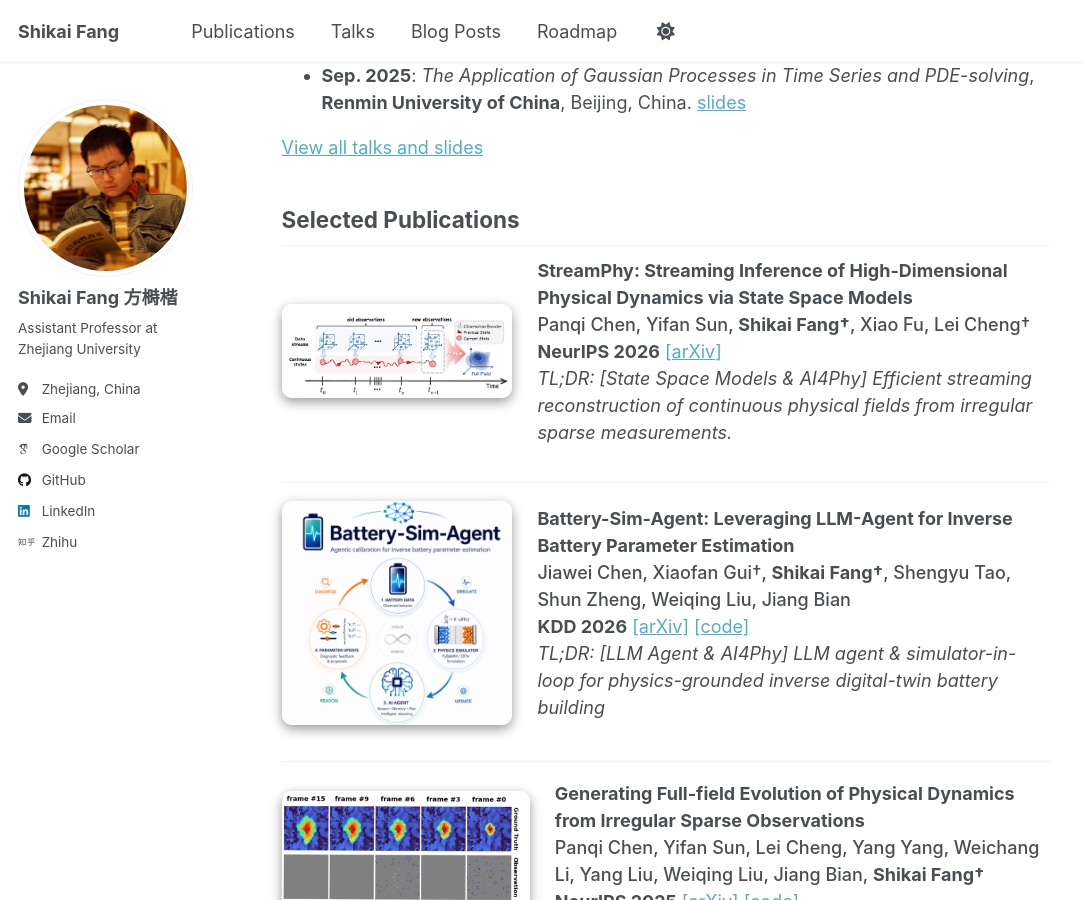
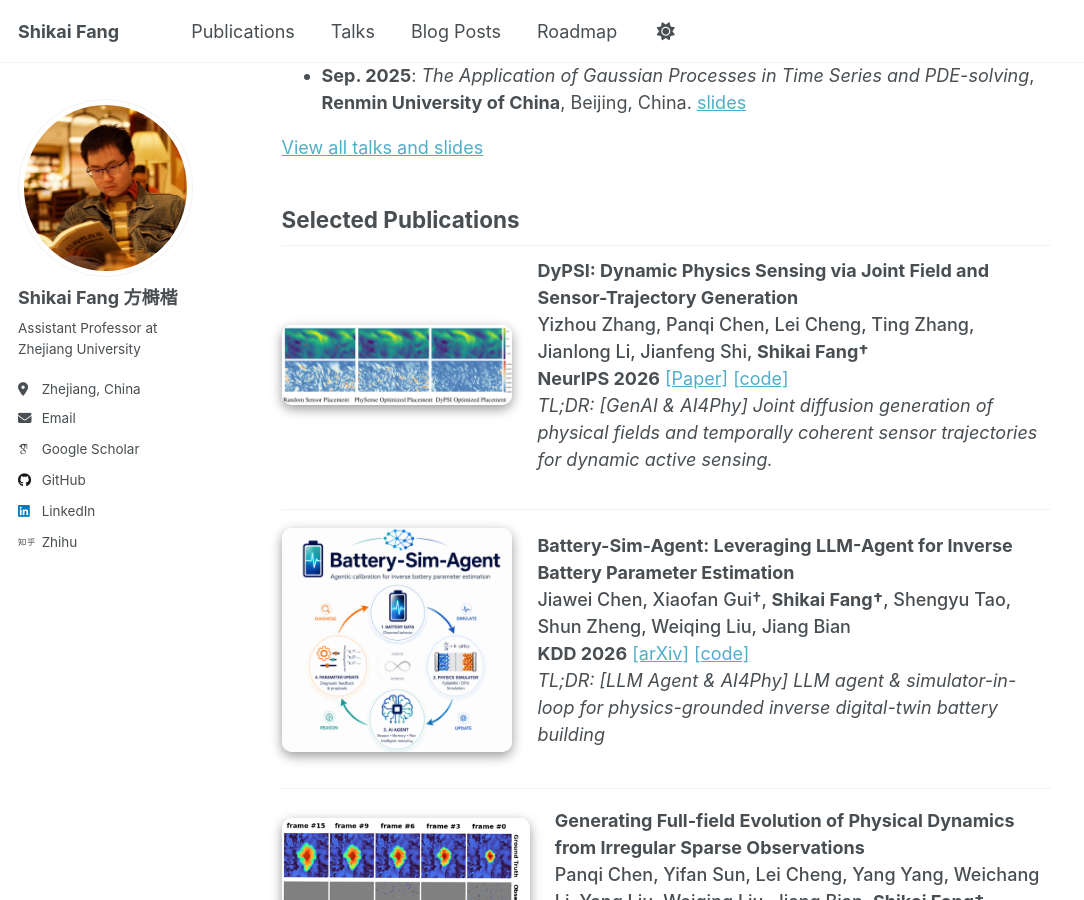
Before and after one commit to xuangu-fang/xuangu-fang.github.io, a Jekyll site: the page built from _pages/about.md, in a window 1280 px wide and 900 px high, scrolled down 1773 px. Shown: the whole window, without its empty margins (0-1084 px from the left). Built offline with Jekyll 4.4.1, drawn with Linux system fonts in a browser that asks for light colours; some web fonts are replaced.

Commit message:
Feature DyPSI and correct StreamPhy corresponding author attribution

```diff
--- a/_pages/about.md
+++ b/_pages/about.md
@@ -52,14 +52,15 @@ I am a dedicated writer to introduce Bayesian machine learning (in Chinese) with
 
 ## Selected Publications
 <div style="display: flex; align-items: center; margin-bottom: 2em;">
-  <img src="/images/pubs/StreamPhy.png" alt="StreamPhy: streaming observations update continuous states to reconstruct a full physical field" style="flex-basis: 30%; max-width: 30%; min-width: 0; margin-right: 25px; border-radius: 10px; box-shadow: 0 4px 12px #999;">
+  <img src="/images/pubs/DyPSI.png" alt="DyPSI sensor placement and reconstruction errors compared with random and PhySense placements" style="flex-basis: 30%; max-width: 30%; min-width: 0; margin-right: 25px; border-radius: 10px; box-shadow: 0 4px 12px #999;">
   <div style="flex-basis: 66.67%; max-width: 66.67%;">
-  <b>StreamPhy: Streaming Inference of High-Dimensional Physical Dynamics via State Space Models</b><br>
-  <span style="font-weight:500;">Panqi Chen, Yifan Sun, <b>Shikai Fang†</b>, Xiao Fu, Lei Cheng†</span><br>
-  <b>NeurIPS 2026</b>
-  <a href="https://arxiv.org/abs/2605.07384">[arXiv]</a>
-  <br>
-  <i>TL;DR: [State Space Models &amp; AI4Phy] Efficient streaming reconstruction of continuous physical fields from irregular sparse measurements.</i>
+    <b>DyPSI: Dynamic Physics Sensing via Joint Field and Sensor-Trajectory Generation</b><br>
+    <span style="font-weight:500;">Yizhou Zhang, Panqi Chen, Lei Cheng, Ting Zhang, Jianlong Li, Jianfeng Shi, <b>Shikai Fang†</b></span><br>
+    <b>NeurIPS 2026</b>
+    <a href="/files/DyPSI_CR.pdf">[Paper]</a>
+    <a href="https://github.com/mengqi132/DyPSI">[code]</a>
+    <br>
+    <i>TL;DR: [GenAI &amp; AI4Phy] Joint diffusion generation of physical fields and temporally coherent sensor trajectories for dynamic active sensing.</i>
   </div>
 </div>
 ---
```
Also changed, not shown: _publications/published/2026-10-01-dypsi.md (added, +7 -0 lines), _publications/published/2026-10-01-streamphy.md (+1 -1 lines), images/pubs/DyPSI.png (added), 1 other file.
